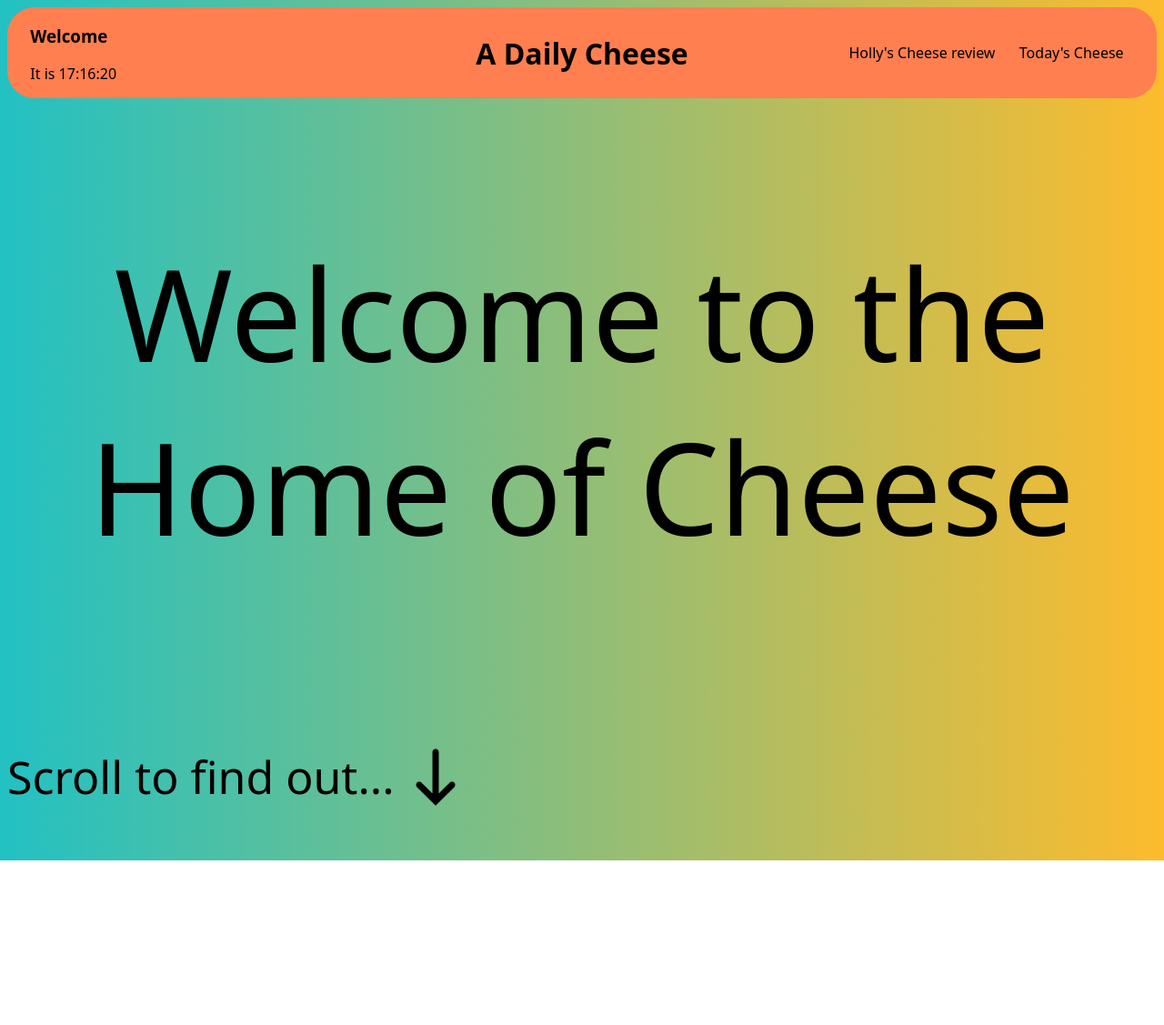
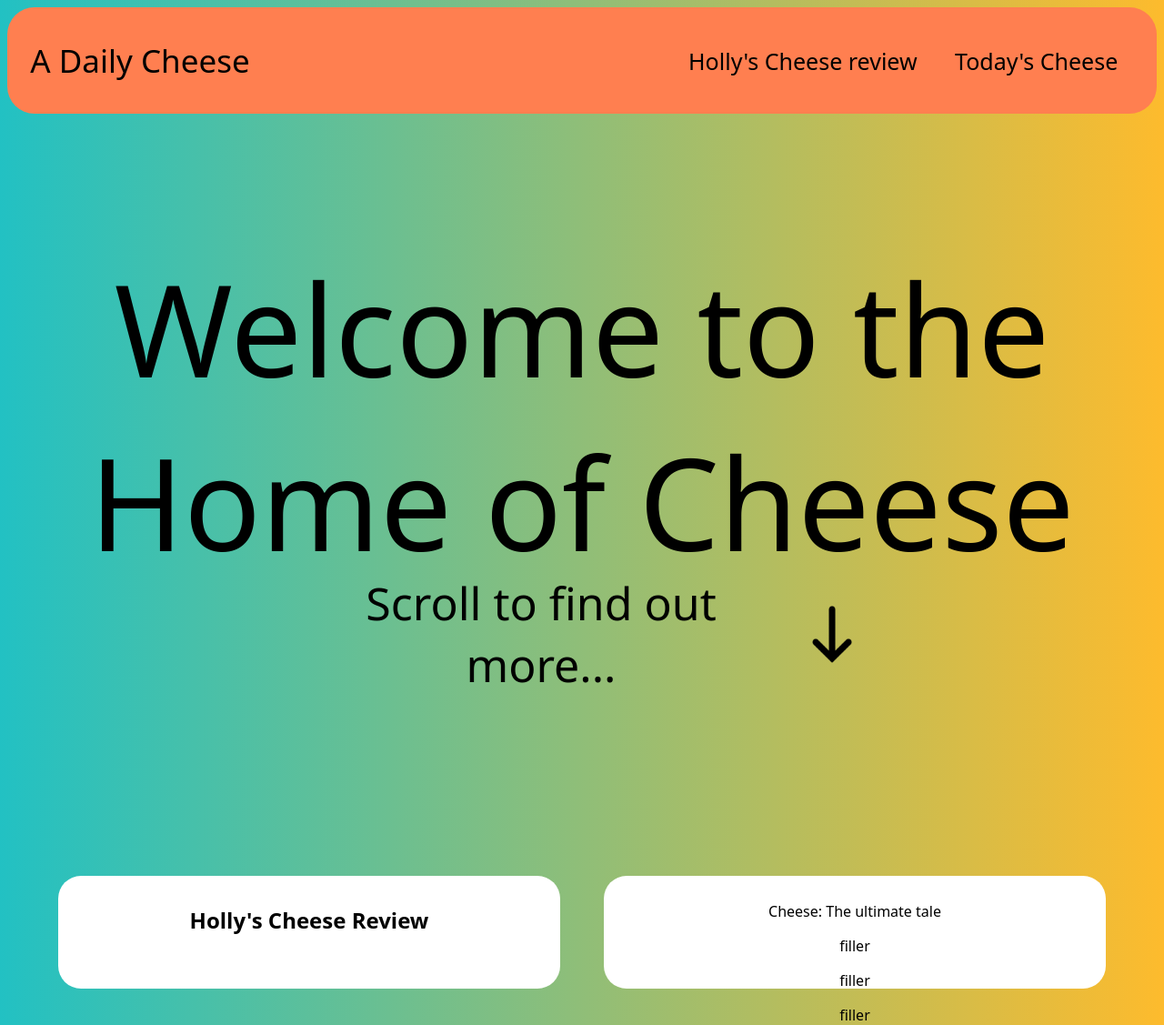
Before and after one commit to daily-cheese/daily-cheese.github.io, a plain HTML site: page index.html in a window 1280 px wide. Shown: the whole page at 91% size. Before the commit the page ends 946 px from the top, so only its background shows below. Drawn offline with Linux system fonts and the light colour scheme; a web font is replaced by a local one.

Commit message:
mmm i dont even know what i did

```diff
--- a/index.html
+++ b/index.html
@@ -14,19 +14,13 @@
 </head>
 <body>
     <header class="defheader">
-        <!-- Div for small data (LEFT) -->
+        <!-- Div for central column -->
         <div class="flex1">
-            <h3>Welcome</h3>
-            <p id="timeText">TIME SHOWN HERE</p>
-        </div>
-
-        <!-- Div for central column -->
-        <div class="flex1" style="text-align: center">
-            <h1>A Daily Cheese</h1>
+            <p style="font-size: 35px">A Daily Cheese</p>
         </div>
 
         <!-- Div for right data -->
-        <div class="flex1" style="text-align: end">
+        <div class="flex1" style="text-align: end; font-size: 25px;">
             <nav>
                 <span class="menu">
                     <a href="SubPages/hollyreview.html" class="defLink">Holly's Cheese review</a>
@@ -37,9 +31,28 @@
     </header>
     <main>
         <p id="big">Welcome to the<br>Home of Cheese</p>
-        <div id="scrollBit">
-            <p style="font-size: 50px">Scroll to find out...</p>
+        <div id="scrollBit" class="centreAlign" style="margin-top: 14%;">
+            <p style="font-size: 50px">Scroll to find out more...</p>
             <img src="assets/arrowDown-removebg-preview.png" alt="arrow" style="width: 90px;">
+        </div>
+
+        <br><br><br><br><br><br><br><br> <!-- Add breaks to fix buffer -->
+
+        <!-- More info -->
+        <div class="centreAlign" style="display: flex;">
+            <div class="moreInf" onclick="showText1()">
+                <h2>Holly's Cheese Review</h2>
+                <div id="text1" style="opacity: 0">
+                    <p>The most detailed cheese reviews, just for you!</p>
+                </div>
+            </div>
+
+            <div class="moreInf">
+                <p>Cheese: The ultimate tale</p>
+                <p>filler</p>
+                <p>filler</p>
+                <p>filler</p>
+            </div>
         </div>
     </main>
     <footer>
--- a/mainstyle.css
+++ b/mainstyle.css
@@ -29,6 +29,31 @@ body {
     padding-inline: 3%;
 }
 
+.centreAlign {
+    text-align: center;
+    position: absolute;
+    left: 50%;
+    transform: translateX(-50%);
+}
+
+.moreInf {
+    background-color: white;
+    border-radius: 25px;
+    padding: 1%;
+    flex: 1;
+    margin-inline: 2%;
+
+    width: 600px;
+    height: 100px;
+    transition: height 0.5s;
+}
+
+.moreInf:hover {
+    height: 200px;
+}
+
+
+
 #scrollBit {
     display: flex;
     align-items: center;
--- a/script.js
+++ b/script.js
@@ -1,30 +1,33 @@
-// Time
-function timeUpdate() {
-    // Get date object and find time values
-    let d = new Date();
-    let timeArr = [d.getHours(), d.getMinutes(), d.getSeconds()];
+// // Time
+// function timeUpdate() {
+//     // Get date object and find time values
+//     let d = new Date();
+//     let timeArr = [d.getHours(), d.getMinutes(), d.getSeconds()];
+//
+//     // Get text element to change
+//     let element = document.getElementById("timeText");
+//     let newH = timeArr[0];
+//     let newM = timeArr[1];
+//     let newS = timeArr[2];
+//
+//     // If values are single digit, add leading 0
+//     if (timeArr[0] < 10) {
+//         newH = `0${newH}`;
+//     }
+//     if (timeArr[1] < 10){
+//         newM = `0${newM}`;
+//     }
+//     if (timeArr[2] < 10) {
+//         newS = `0${newS}`;
+//     }
+//
+//     // update element
+//     element.innerHTML = `It is ${newH}:${newM}:${newS}`;
+// }
+//
+// setInterval(timeUpdate, 500);
 
-    // Get text element to change
-    let element = document.getElementById("timeText");
-    let newH = timeArr[0];
-    let newM = timeArr[1];
-    let newS = timeArr[2];
-
-    // If values are single digit, add leading 0
-    if (timeArr[0] < 10) {
-        newH = `0${newH}`;
-    }
-    if (timeArr[1] < 10){
-        newM = `0${newM}`;
-    }
-    if (timeArr[2] < 10) {
-        newS = `0${newS}`;
-    }
-
-    // update element
-    element.innerHTML = `It is ${newH}:${newM}:${newS}`;
+function showText1() {
+    let txt = document.getElementById("text1");
+    txt.style.opacity = 1;
 }
-
-setInterval(timeUpdate, 500);
-
-// Arrow up down anim
```
